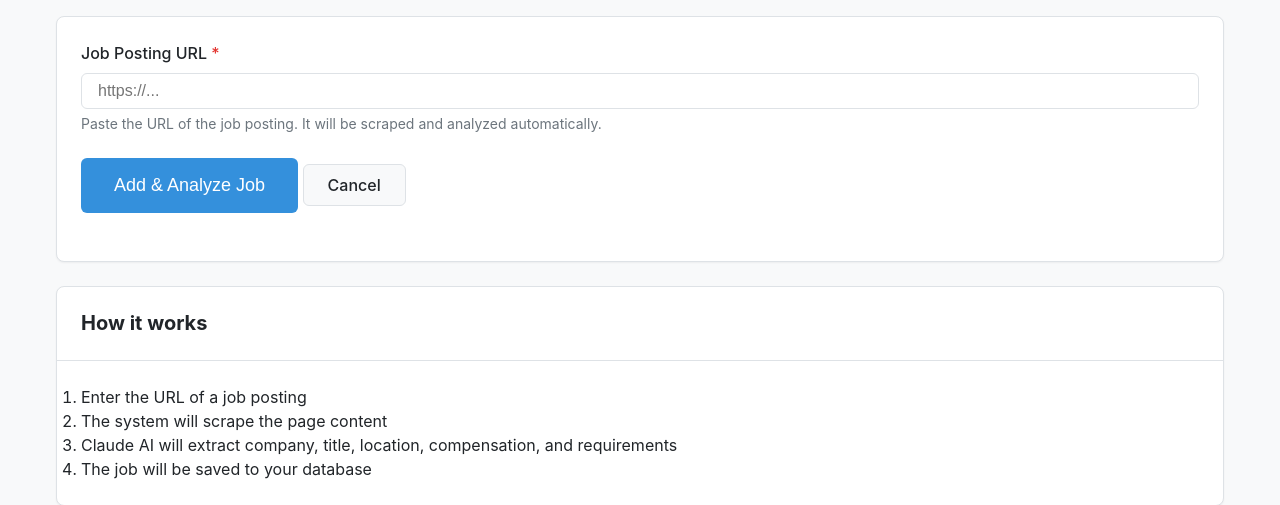
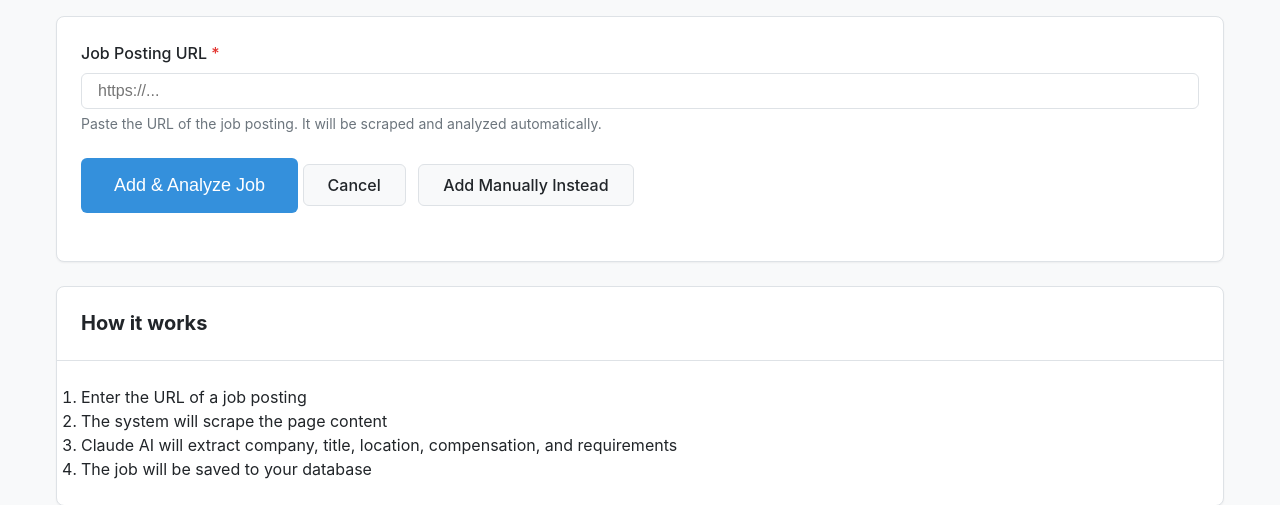
Before and after one commit to thetweed/docker-tailor, a Flask app: page /jobs/add in a window 1280 px wide. Shown: the part 101-606 px from the top of the page. Run offline with Flask 3, Linux system fonts and the light colour scheme; some libraries are stand-ins or nearby versions.

Commit message:
Manually add job route on user facing page, scraper updates

```diff
--- a/routes/jobs.py
+++ b/routes/jobs.py
@@ -138,6 +138,48 @@ def add_job():
     return render_template('add_job.html')
 
 
+@bp.route('/add-manual', methods=['GET', 'POST'])
+def add_job_manual():
+    """Add a job posting by entering details manually (no scraping)"""
+    if request.method == 'POST':
+        url = request.form.get('url', '').strip()
+        company = request.form.get('company', '').strip()
+        title = request.form.get('title', '').strip()
+        location = request.form.get('location', '').strip()
+        compensation = request.form.get('compensation', '').strip()
+        date_posted = request.form.get('date_posted', '').strip()
+        requirements = request.form.get('requirements', '').strip()
+
+        if not url or not company or not title or not requirements:
+            flash('URL, company, job title, and requirements are required', 'error')
+            return redirect(url_for('jobs.add_job_manual'))
+
+        if urlparse(url).scheme not in ('http', 'https'):
+            flash('Only http:// and https:// URLs are supported', 'error')
+            return redirect(url_for('jobs.add_job_manual'))
+
+        if Job.exists(url):
+            flash('This job posting has already been added', 'warning')
+            return redirect(url_for('jobs.list_jobs'))
+
+        job_id = Job.create(
+            url=url,
+            raw_html='',
+            raw_text=requirements,
+            company_name=company,
+            job_title=title,
+            location=location,
+            compensation=compensation,
+            date_posted=date_posted,
+            requirements=requirements,
+        )
+
+        flash(f'Job added: {title} at {company}', 'success')
+        return redirect(url_for('jobs.view_job', job_id=job_id))
+
+    return render_template('add_job_manual.html')
+
+
 @bp.route('/<int:job_id>/delete', methods=['POST'])
 def delete_job(job_id):
     """Delete a job and its associated tailor analyses"""
--- a/services/scraper_service.py
+++ b/services/scraper_service.py
@@ -85,6 +85,11 @@ class ScraperService:
                     raise ValueError(
                         f"Scraping aborted: redirected to a private address ({page.url})"
                     )
+                # Wait for network to settle — catches SPA/JS-rendered pages (e.g. Workday)
+                try:
+                    page.wait_for_load_state('networkidle', timeout=15000)
+                except PlaywrightTimeout:
+                    pass  # Network didn't fully idle — proceed with what we have
                 page.wait_for_timeout(2000)
                 html_content = page.content()
                 if len(html_content.encode('utf-8')) > _MAX_RESPONSE_BYTES:
--- a/templates/add_job.html
+++ b/templates/add_job.html
@@ -26,6 +26,9 @@
                         Add & Analyze Job
                     </button>
                     {{ cancel_button(url_for('jobs.list_jobs'), 'Cancel') }}
+                    <a href="{{ url_for('jobs.add_job_manual') }}" class="btn btn-secondary" style="margin-left: var(--spacing-sm);">
+                        Add Manually Instead
+                    </a>
                 </div>
 
                 <!-- Loading indicator (hidden by default) -->
--- a/templates/add_job_manual.html
+++ b/templates/add_job_manual.html
@@ -12,6 +12,7 @@
     <div class="card-body">
         <p class="text-muted mb-lg">
             Use this form if automatic scraping fails or if you want to enter job details yourself.
+            Prefer automatic? <a href="{{ url_for('jobs.add_job') }}">Scrape from URL instead</a>.
         </p>
 
         <form method="POST">
```
